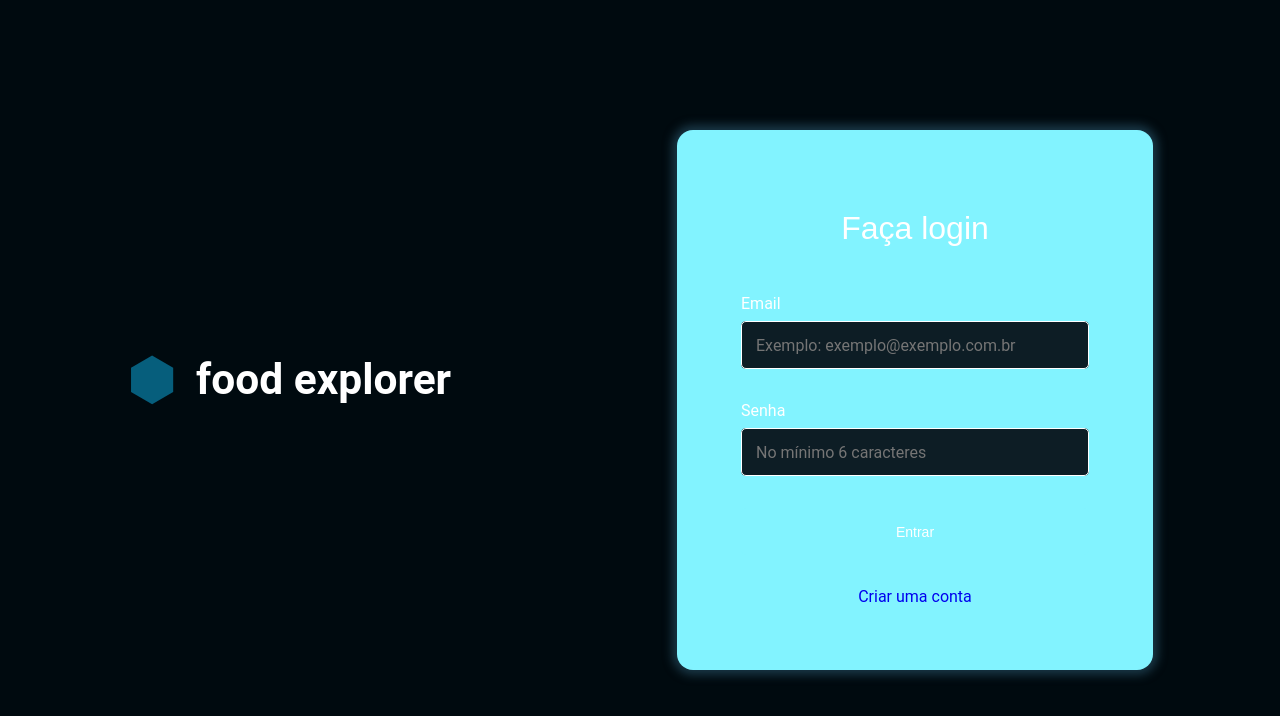
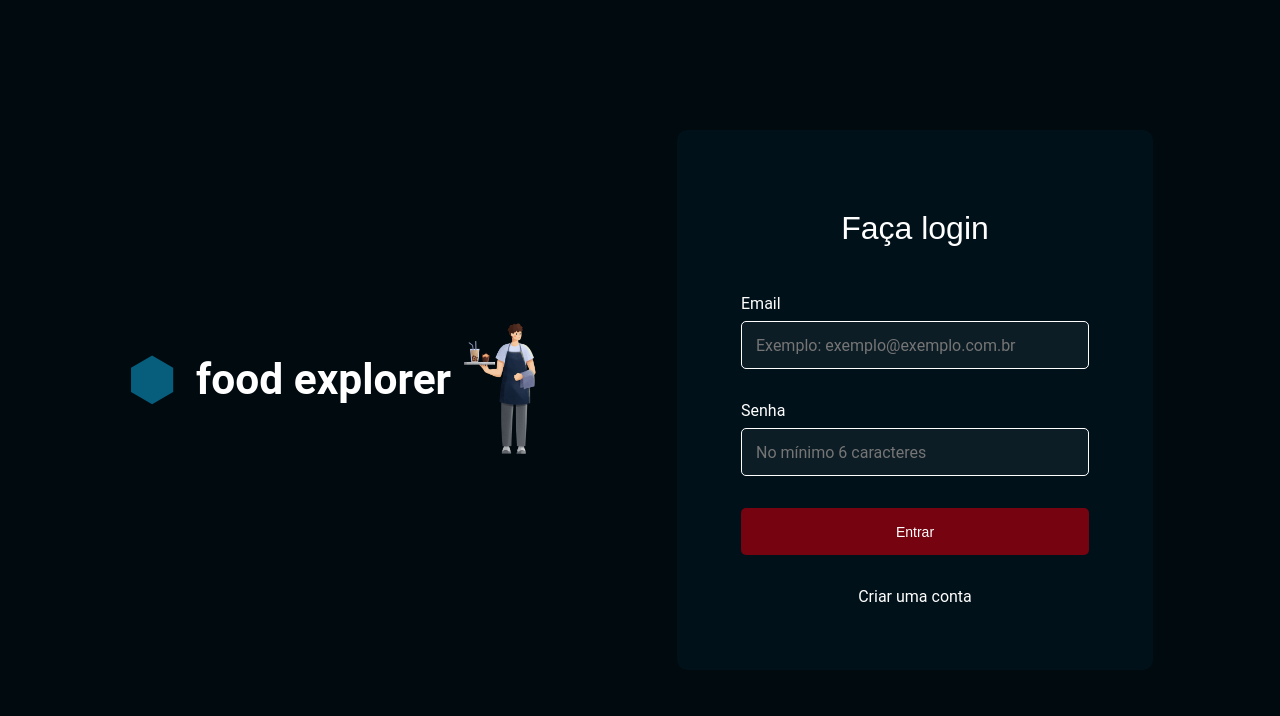
Before and after one commit to dev-saulo/Food-Explorer, a React (Vite) app: page / in a window 1280 px wide. Shown: the top 716 px of the page. Built offline with nearby package versions, Linux system fonts and the light colour scheme.

Commit message:
🌈 style: Style singin and signup pages.

```diff
--- a/src/components/Button/styles.js
+++ b/src/components/Button/styles.js
@@ -16,5 +16,5 @@ export const Container = styled.button`
     font-size: 1.4rem;
 
     color: ${({ theme }) => theme.COLORS.WHITE};
-    background-color: ${({ theme }) => theme.COLORS.BLUE_200};
+    background-color: ${({ theme }) => theme.COLORS.RED_100};
 `;
--- a/src/components/Input/styles.js
+++ b/src/components/Input/styles.js
@@ -26,11 +26,6 @@ export const Container = styled.div`
         }
     }
 
-    input:focus {
-        -webkit-box-shadow: 0px 0px 10px 5px #193746;
-        box-shadow: 0px 0px 10px 5px #193746;
-    }
-
     > svg {
         margin-left: 1.4rem;
     }
--- a/src/pages/Home/index.jsx
+++ b/src/pages/Home/index.jsx
@@ -9,12 +9,10 @@ import darkMode from "../../styles/theme"
 
 import bannerImg from "../../assets/img/macarrons-home.png"
 
-//Import das APIs
 import { api } from "../../services/api"
 import { FavoritesItem } from "../../hooks/favorites"
 import { useState, useEffect } from "react"
 
-//Import dos componentes
 import { Header } from "../../components/Header"
 import { Card } from "../../components/Card"
 import { Footer } from "../../components/Footer"
@@ -29,7 +27,6 @@ export function Home() {
 
     const { favorites } = FavoritesItem();
 
-    //Favoritando os pratos
     async function handleFavorites(favorite) {
         if (favorite.length === 0) {
             return
--- a/src/pages/SignIn/index.jsx
+++ b/src/pages/SignIn/index.jsx
@@ -1,8 +1,10 @@
-import { Container, Form, Logo } from "./styles";
+import { Container, Form, Logo, ImageContainer, Image } from "./styles";
 
-import { ThemeProvider } from 'styled-components';
-import GlobalStyles from '../../styles/global'
-import darkTheme from '../../styles/theme';
+import { ThemeProvider } from "styled-components";
+import GlobalStyles from "../../styles/global";
+import darkTheme from "../../styles/theme";
+
+import Waiter from "../../assets/img/waiter.png"
 
 import { Input } from "../../components/Input";
 import { Button } from "../../components/Button";
@@ -33,6 +35,9 @@ export function SignIn() {
                             </svg>
                             <h1>food explorer</h1>
                         </div>
+                        <ImageContainer>
+                            <Image src={ Waiter } alt="Garçom" />
+                        </ImageContainer>
                     </Logo>
 
                     <Form>
@@ -57,7 +62,7 @@ export function SignIn() {
                         </div>
 
                         <Button
-                            title={loading ? "Entrando" : "Entrar"}
+                            title={loading ? "Entrando..." : "Entrar"}
                             onClick={handleSignIn}
                             disabled={loading}
                         />
--- a/src/pages/SignIn/styles.js
+++ b/src/pages/SignIn/styles.js
@@ -13,22 +13,18 @@ export const Container = styled.div`
     justify-content: space-between;
     align-items: center;
 
-    animation: puff-in-center 0.7s cubic-bezier(0.470, 0.000, 0.745, 0.715) both;
+    animation: fade-in 1.2s cubic-bezier(.39,.575,.565,1.000) both;
 
-    @keyframes puff-in-center {
+    @keyframes fade-in {
         0% {
-            transform: scale(2);
-            filter: blur(4px);
             opacity: 0;
         }
         100% {
-            transform: scale(1);
-            filter: blur(0px);
             opacity: 1;
         }
     }
 
-    @media (min-width: 768px) {
+    @media (min-width: 999px) {
         flex-direction: row;
     }
 `;
@@ -44,11 +40,9 @@ export const Form = styled.form`
     height: 54rem;
 
     padding: 6.4rem;
-    border-radius: 1.6rem;
+    border-radius: 1rem;
 
-    background-color: ${({ theme }) => theme.COLORS.BLUE_200};
-    -webkit-box-shadow: 0px 0px 10px 5px #193746;
-    box-shadow: 0px 0px 10px 5px #193746;
+    background-color: ${({ theme }) => theme.COLORS.DARK_GRAY_200};
 
     > h2 {
         font-family: 'Poppins', sans-serif;
@@ -64,7 +58,7 @@ export const Form = styled.form`
         margin-top: 3.2rem;
 
         text-align: center;
-        color: ${({ theme }) => theme.COLORS.BLUE};
+        color: ${({ theme }) => theme.COLORS.WHITE};
     }
 
     > .inputs {
@@ -74,7 +68,10 @@ export const Form = styled.form`
     > .inputs p {
         font-size: 1.6rem;
         margin-bottom: 0.8rem;
-        color: ${({ theme }) => theme.COLORS.GRAY_100};
+    }
+
+    @media (max-width: 375px) {
+        padding: 3rem;
     }
 `;
 
@@ -99,3 +96,15 @@ export const Logo = styled.div`
         width: 5rem;
     }
 `;
+
+export const ImageContainer = styled.div`
+  display: flex;
+  flex-direction: column;
+  align-items: center;
+`;
+
+export const Image = styled.img`
+  width: 100px;
+  height: auto;
+  margin-top: 10px;
+`;
--- a/src/pages/SignUp/index.jsx
+++ b/src/pages/SignUp/index.jsx
@@ -1,8 +1,10 @@
-import { Container, Form, Logo } from "./styles";
+import { Container, Form, Logo, ImageContainer, Image } from "./styles";
 
 import { ThemeProvider } from 'styled-components';
 import GlobalStyles from '../../styles/global'
 import darkTheme from '../../styles/theme';
+
+import Client from "../../assets/img/client.png"
 
 import { Input } from "../../components/Input";
 import { Button } from "../../components/Button";
@@ -59,6 +61,9 @@ export function SignUp() {
                             </svg>
                             <h1>food explorer</h1>
                         </div>
+                        <ImageContainer>
+                            <Image src={ Client } alt="Clientes" />
+                        </ImageContainer>
                     </Logo>
 
                     <Form>
@@ -92,7 +97,7 @@ export function SignUp() {
                         </div>
 
                         <Button
-                            title={loading ? "Cadastrando" : "Criar conta"}
+                            title={loading ? "Cadastrando..." : "Criar conta"}
                             onClick={handleSignUp}
                             disabled={loading}
                         />
--- a/src/pages/SignUp/styles.js
+++ b/src/pages/SignUp/styles.js
@@ -13,24 +13,21 @@ export const Container = styled.div`
     justify-content: space-between;
     align-items: center;
 
-    animation: puff-in-center 0.7s cubic-bezier(0.470, 0.000, 0.745, 0.715) both;
+    animation: fade-in 1.2s cubic-bezier(.39,.575,.565,1.000) both;
 
-    @keyframes puff-in-center {
+    @keyframes fade-in {
         0% {
-            transform: scale(2);
-            filter: blur(4px);
             opacity: 0;
         }
         100% {
-            transform: scale(1);
-            filter: blur(0px);
             opacity: 1;
         }
     }
 
-    @media (min-width: 768px) {
+    @media (min-width: 999px) {
         flex-direction: row;
     }
+
 `;
 
 export const Form = styled.form`
@@ -43,11 +40,9 @@ export const Form = styled.form`
     width: 100%;
 
     padding: 6.4rem;
-    border-radius: 1.6rem;
+    border-radius: 1rem;
 
-    background-color: ${({ theme }) => theme.COLORS.BLUE_200};
-    -webkit-box-shadow: 0px 0px 10px 5px #193746;
-    box-shadow: 0px 0px 10px 5px #193746;
+    background-color: ${({ theme }) => theme.COLORS.DARK_GRAY_200};
 
     > h2 {
         font-family: 'Poppins', sans-serif;
@@ -63,7 +58,7 @@ export const Form = styled.form`
         margin-top: 3.2rem;
 
         text-align: center;
-        color: ${({ theme }) => theme.COLORS.BLUE};
+        color: ${({ theme }) => theme.COLORS.WHITE};
     }
 
     > .inputs {
@@ -73,7 +68,10 @@ export const Form = styled.form`
     > .inputs p {
         font-size: 1.6rem;
         margin-bottom: 0.8rem;
-        color: ${({ theme }) => theme.COLORS.GRAY_100};
+    }
+
+    @media (max-width: 375px) {
+        padding: 3rem;
     }
 `;
 
@@ -98,3 +96,15 @@ export const Logo = styled.div`
         width: 5rem;
     }
 `;
+
+export const ImageContainer = styled.div`
+  display: flex;
+  flex-direction: column;
+  align-items: center;
+`;
+
+export const Image = styled.img`
+  width: 100px;
+  height: auto;
+  margin-top: 10px;
+`;
--- a/src/styles/theme.js
+++ b/src/styles/theme.js
@@ -16,9 +16,9 @@ export default {
         GRADIENT_200: "#091E26", /* 1ª gradiente - Home */
         GRADIENT_100: "#00131C", /* 2ª gradiente - Home */
 
-        LIGHT_GRAY_500: "#192227",
-        LIGHT_GRAY_300: "#0D161B",
-        LIGHT_GRAY_200: "#001119",
+        DARK_GRAY_500: "#192227",
+        DARK_GRAY_300: "#0D161B",
+        DARK_GRAY_200: "#001119",
 
         LIGHT_GRAY_700: "#4D585E",
         LIGHT_GRAY_600: "#76797B",
```
Also changed, not shown: src/assets/img/client.png (added), src/assets/img/waiter.png (added).
